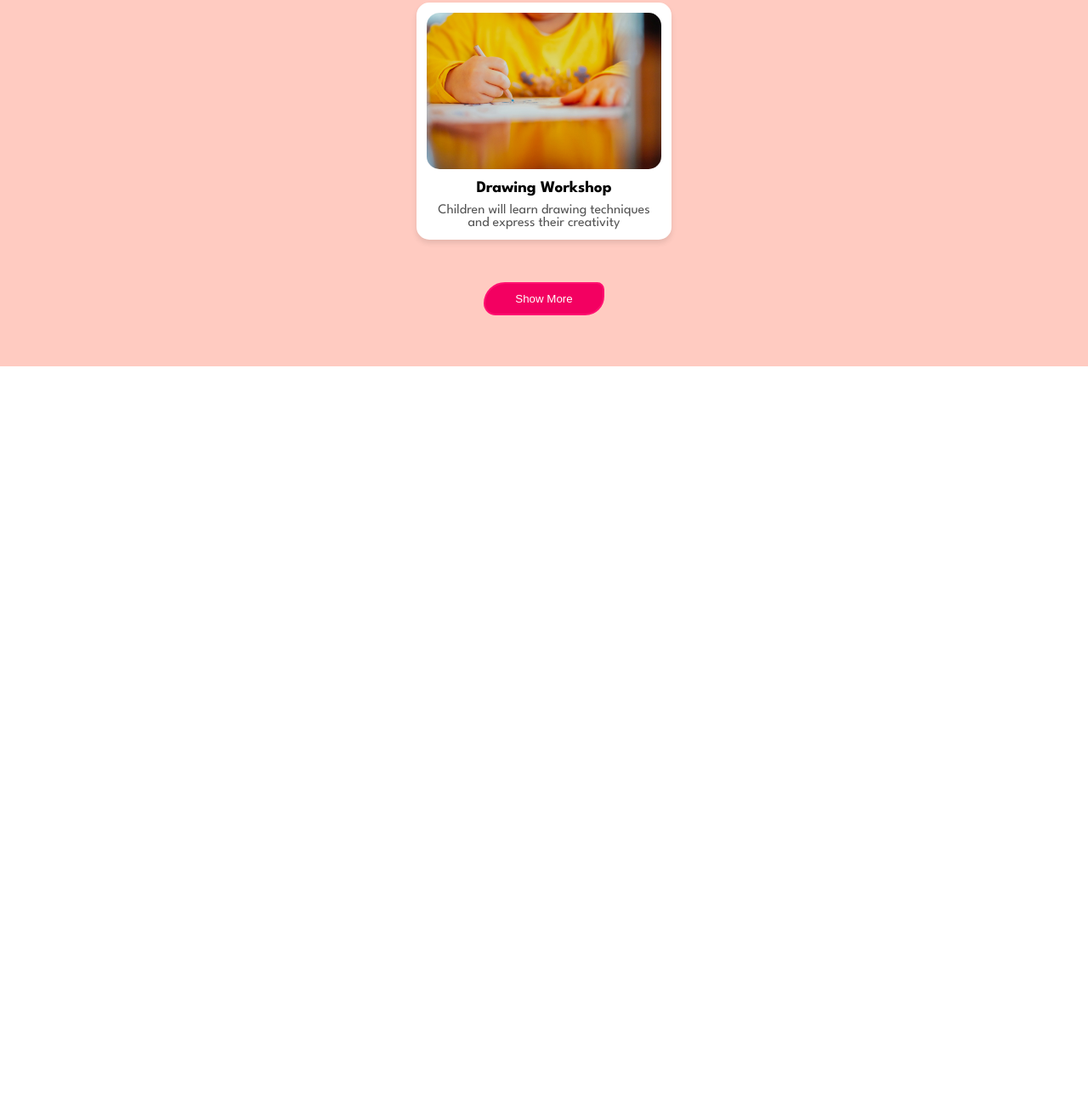
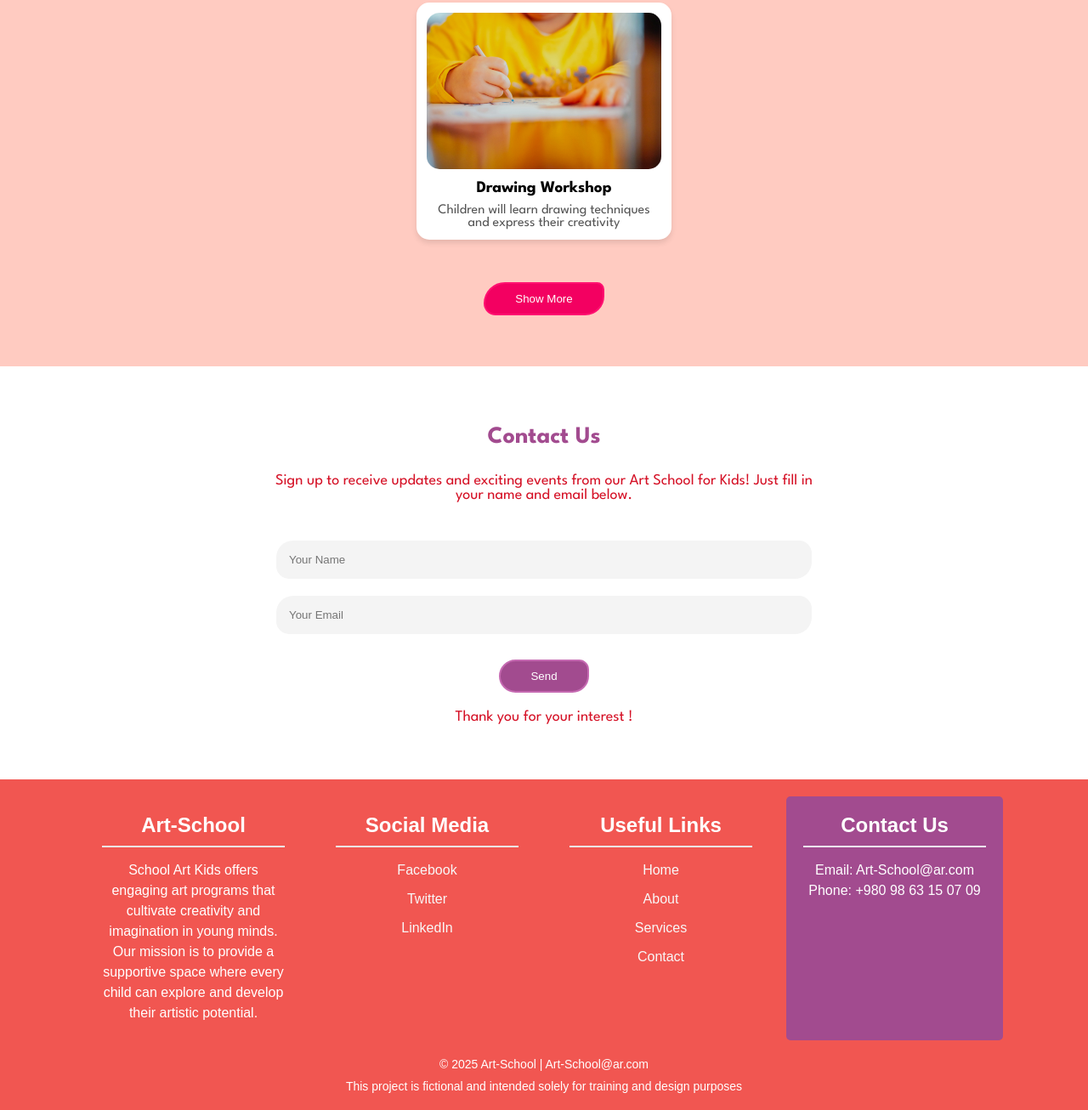
Before and after one commit to uhablr/Art-School, a plain HTML site: page index.html in a window 1280 px wide. Shown: the part 1621-2927 px from the top of the page at 85% size. Before the commit the page ends 2052 px from the top, so only its background shows below. Drawn offline with Linux system fonts and the light colour scheme; a web font is replaced by a local one.

Commit message:
created Contact section and Footer

```diff
--- a/index.html
+++ b/index.html
@@ -34,7 +34,7 @@
         <div class="content">
             <h1>Welcome To Our Kids Art School</h1>
             <p>Unleash your creativity and explore the wonderful world of art!</p>
-            <a href="#" class="btn-hom">Learn More</a>
+            <a href="#services" class="btn-hom">Learn More</a>
         </div>
     </section>
 
@@ -144,6 +144,61 @@
         <button id="show-more" onclick="showMoreServices()">Show More</button>
     </section>
 
+    <!-- Section contact -->
+    <section id="contact" class="contact">
+        <!-- details contact -->
+        <div class="details">
+            <h2 class="contact-title">Contact Us</h2>
+            <p class="contact-description">Sign up to receive updates and exciting events from our Art
+                School for Kids! Just fill in your name and email below.</p>
+        </div>
+        <!-- form contact -->
+        <form>
+            <input type="text" id="name" name="name" placeholder="Your Name" required>
+            <input type="email" id="email" name="email" placeholder="Your Email" required>
+            <button type="submit">Send</button>
+        </form>
+
+        <p class="contact-description">Thank you for your interest !</p>
+    </section>
+
+    <!-- footer -->
+    <footer class="footer">
+        <div class="footer-row">
+            <div class="footer-section">
+                <h2>Art-School</h2>
+                <p>School Art Kids offers engaging art programs that cultivate creativity and imagination
+                    in young minds. Our mission is to provide a supportive space where every child can explore
+                    and develop their artistic potential.</p>
+            </div>
+            <div class="footer-section">
+                <h2>Social Media</h2>
+                <ul class="social-media">
+                    <li><a href="#">Facebook</a></li>
+                    <li><a href="#">Twitter</a></li>
+                    <li><a href="#">LinkedIn</a></li>
+                </ul>
+            </div>
+            <div class="footer-section links">
+                <h2>Useful Links</h2>
+                <ul>
+                    <li><a class="a" href="#home">Home</a></li>
+                    <li><a class="a" href="#about">About</a></li>
+                    <li><a class="a" href="#services">Services</a></li>
+                    <li><a class="a" href="#contact">Contact</a></li>
+                </ul>
+            </div>
+            <div class="footer-section contact">
+                <h2>Contact Us</h2>
+                <p>Email: Art-School@ar.com</p>
+                <p>Phone: +980 98 63 15 07 09</p>
+            </div>
+        </div>
+        <div class="footer-bottom">
+            &copy; 2025 Art-School | Art-School@ar.com
+            <p>This project is fictional and intended solely for training and design purposes</p>
+        </div>
+    </footer>
 
     <script src="script.js"></script>
 </body>
--- a/styles.css
+++ b/styles.css
@@ -4,6 +4,10 @@
     margin: 0;
     padding: 0;
     box-sizing: border-box;
+}
+
+html {
+  scroll-behavior: smooth;
 }
 
 /* body */
@@ -186,7 +190,7 @@ header {
     margin-bottom: 10px;
 }
 
-/* details About */
+/* details About / Services / contact */
 .details {
     max-width: 800px;
     margin: 0 auto;
@@ -331,3 +335,126 @@ header {
     transform: scale(1.03);
     background-color: #ff0b6d;
 }
+
+/* Section contact */
+.contact {
+    text-align: center;
+    padding: 50px 50px;
+    border-radius: 8px;
+    width: 100%;
+    max-width: 800px;
+    margin: 0 auto;
+}
+
+/* details contact  */
+.contact-title {
+    font-size: 28px;
+    color: #a24b8f;
+    margin-bottom: 30px;
+    font-weight: bold;
+}
+
+.contact-description {
+    margin-bottom: 15px;
+    font-size: 18px;
+    color: #d51126;
+}
+
+/* form contact */
+input[type="text"],
+input[type="email"] {
+    width: 90%;
+    padding: 15px;
+    margin: 10px;
+    border: none;
+    background-color: #f4f4f4;
+    border-radius: 20px 15px;
+}
+
+/* button contact (Send) */
+.contact button {
+    padding: 10px 35px;
+    border: none;
+    margin: 20px;
+    border: 2px solid #c569b1;
+    border-radius: 50px 30px 50px 50px;
+    background-color: #a24b8f;
+    color: #ffffff;
+    cursor: pointer;
+    transition: padding 0.3s ease, transform 0.2s ease, background-color 0.3s ease;
+}
+
+button:hover {
+    padding: 10px 45px;
+    transform: scale(1.03);
+    background-color: #c569b1;
+}
+
+/* footer */
+.footer {
+    background-color: #f15651;
+    color: #ffffff;
+    font-family: Arial, sans-serif;
+    padding: 20px;
+    text-align: center;
+}
+
+.footer-row {
+    display: flex;
+    justify-content: space-between;
+    max-width: 1100px;
+    margin: auto;
+    margin-bottom: 20px;
+    flex-wrap: wrap;
+}
+
+.footer-section {
+    flex: 1;
+    margin: 0 10px;
+    padding: 20px;
+}
+
+.footer-section h2 {
+    border-bottom: 2px solid #ecf0f1;
+    padding-bottom: 10px;
+    margin-bottom: 15px;
+}
+
+.footer-section p,
+.footer-section ul {
+    line-height: 1.5;
+}
+
+.footer-section ul {
+    list-style-type: none;
+    padding: 0;
+}
+
+.footer-section ul li {
+    margin: 10px 0;
+}
+
+.footer-section ul li a {
+    color: #f8f8f8;
+    text-decoration: none;
+    transition: color 0.3s;
+}
+
+.footer-section ul li a:hover {
+    color: #a24b8f;
+}
+
+.footer-section.contact {
+    background-color: #a24b8f;
+    color: #ffffff;
+    border-radius: 5px;
+}
+
+.footer-bottom {
+    margin-top: 10px;
+    font-size: 14px;
+}
+
+.footer-bottom p {
+    margin-top: 10px;
+}
```
